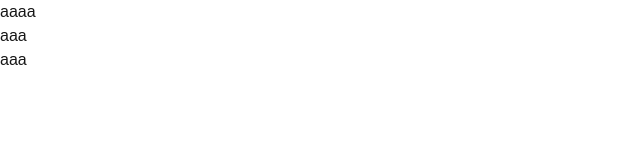
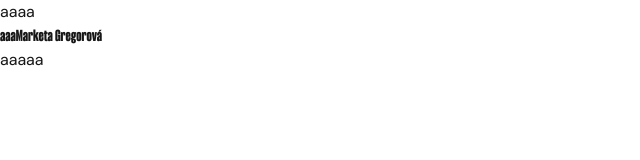
Before and after one commit to caroluxurians/mgreg, a Next.js app: page / in a window 1280 px wide. Shown: the top 160 px of the page, without its empty margins (0-640 px from the left). Built offline with nearby package versions, Linux system fonts and the light colour scheme.

Commit message:
fonts init

```diff
--- a/app/globals.css
+++ b/app/globals.css
@@ -14,12 +14,20 @@
   color utility to any element that depends on these defaults.
 */
 @layer base {
+
   *,
   ::after,
   ::before,
   ::backdrop,
   ::file-selector-button {
     border-color: var(--color-gray-200, currentColor);
+  }
+
+}
+
+@layer components {
+  .font-heading {
+    font-family: var(--font-heading);
   }
 }
 
--- a/app/layout.tsx
+++ b/app/layout.tsx
@@ -1,15 +1,15 @@
 import type { Metadata } from "next";
-import { Geist, Geist_Mono } from "next/font/google";
+import { DM_Sans } from "next/font/google";
+import localFont from "next/font/local";
 import "./globals.css";
 
-const geistSans = Geist({
-  variable: "--font-geist-sans",
+const dmSans = DM_Sans({
   subsets: ["latin"],
 });
 
-const geistMono = Geist_Mono({
-  variable: "--font-geist-mono",
-  subsets: ["latin"],
+const magnoSans = localFont({
+  src: "./MagnoSans-Black.woff2",
+  variable: "--font-heading",
 });
 
 export const metadata: Metadata = {
@@ -25,13 +25,13 @@ const RootLayout = ({
   return (
     <html lang="cs">
       <body
-        className={`${geistSans.variable} ${geistMono.variable} antialiased`}
+        className={`${dmSans.className} ${magnoSans.variable} antialiased`}
       >
         {children}
+        <footer>
+          aaaaa
+        </footer>
       </body>
-      <footer>
-        aaa
-      </footer>
     </html>
   );
 };
--- a/app/page.tsx
+++ b/app/page.tsx
@@ -5,7 +5,10 @@ const Home = () => {
         aaaa
       </header>
       <main>
-        aaa
+        <h1 className="font-heading">
+          aaaMarketa Gregorová
+        </h1>
+
       </main>
     </div>
   );
```
Also changed, not shown: app/MagnoSans-Black.woff2 (added).
